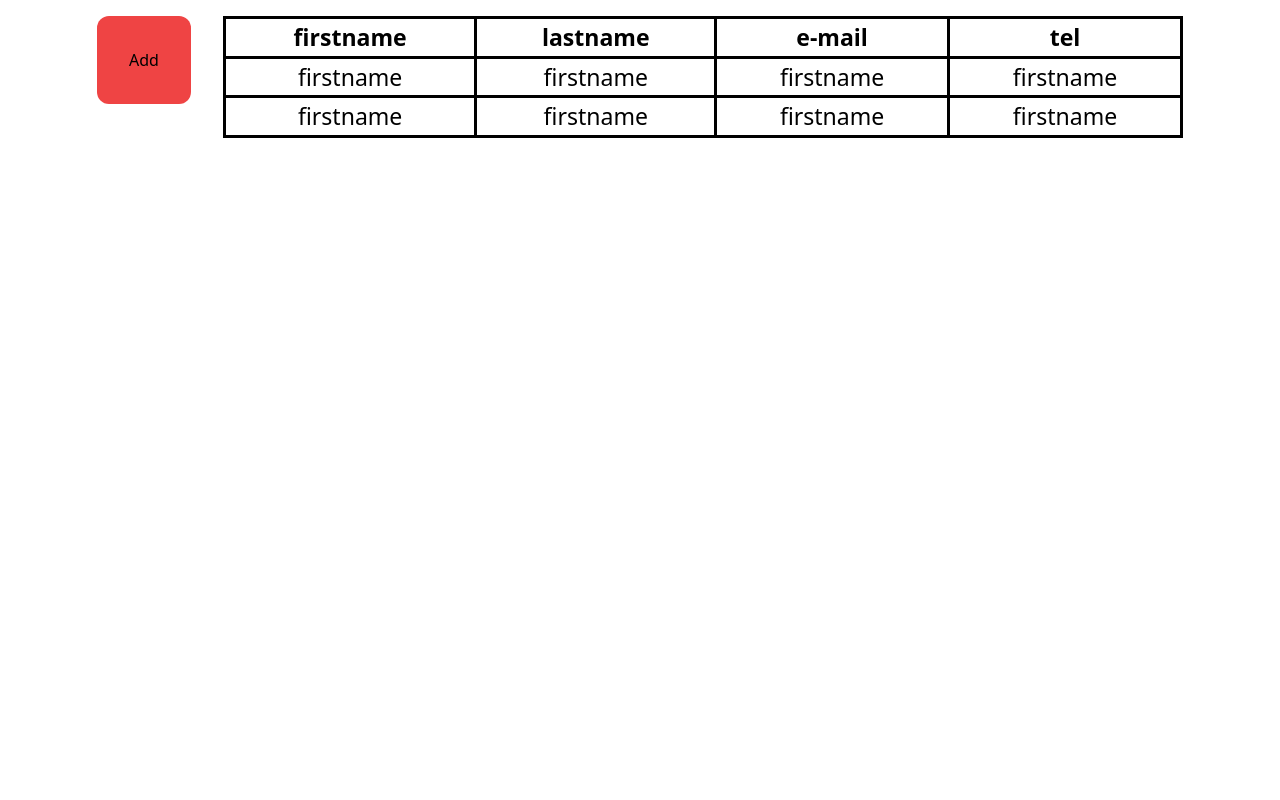
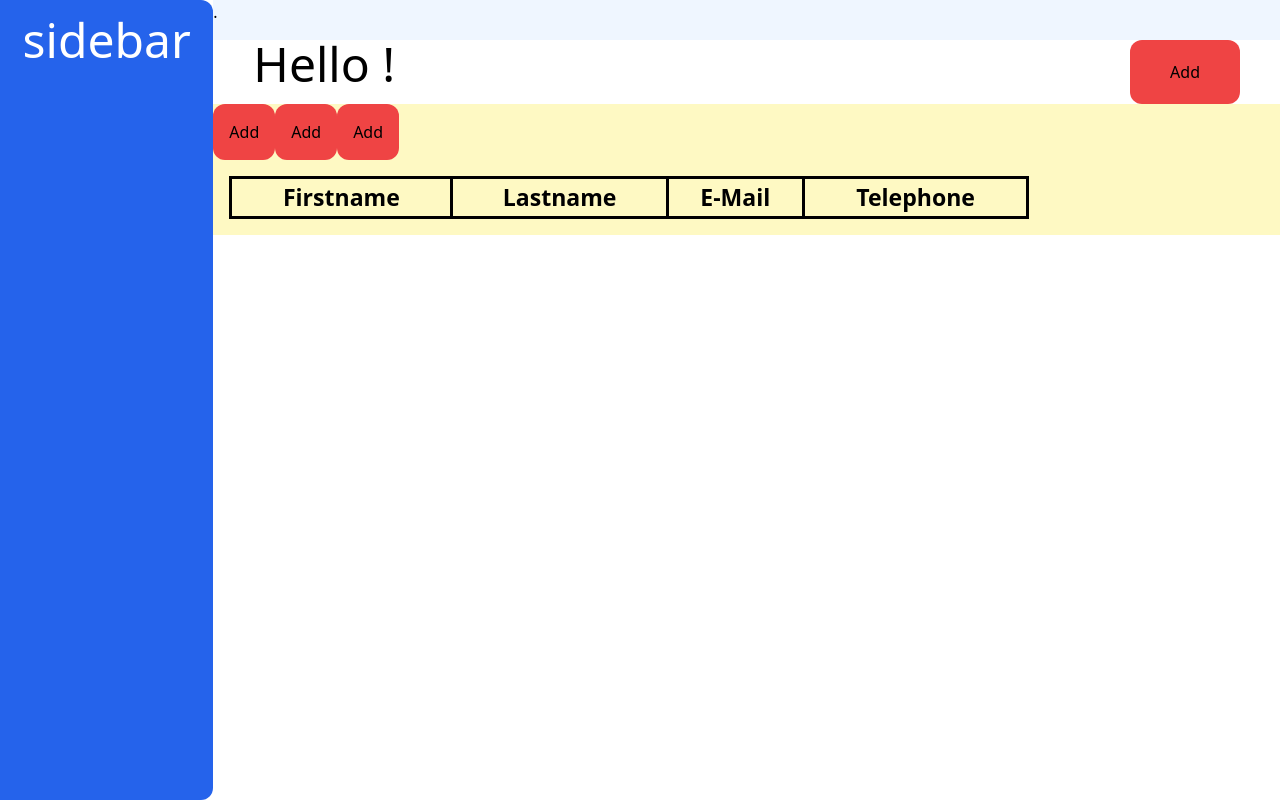
Before and after one commit to Swrmooo/RegisterFormWithTable, a Next.js app: page / in a window 1280 px wide. Built offline with nearby package versions, Linux system fonts and the light colour scheme.

Commit message:
updated UI

```diff
--- a/src/pages/index.tsx
+++ b/src/pages/index.tsx
@@ -1,47 +1,94 @@
+import React, { useState, useEffect } from 'react';
 import { Inter } from 'next/font/google'
 import { useRouter } from 'next/router';
 
 const inter = Inter({ subsets: ['latin'] })
 
 export default function Home() {
+  const [userInfo, setUserInfo] = useState([]);
   const router = useRouter();
   const handleAddClick = () => {
     router.push('/registerform');
   };
 
+  useEffect(() => {
+    const storedData = JSON.parse(localStorage.getItem('Info') || '[]');
+    setUserInfo(storedData);
+  }, []);
+
   return (
-    <main className='bg-white'>
-      <div className='flex justify-center'>
-      <div>
+    <main className='flex'>
+      <div className='bg-blue-600 rounded-r-xl p-4 w-1/6 h-screen'>
+        <p className='text-white text-5xl text-center'>
+          sidebar
+        </p>
+      </div>
+
+      <div className='w-5/6 h-screen'>
+        <div className='bg-blue-50 h-10'>
+            .
+        </div>
+
+        <div className='flex justify-between mx-10'>
+          {/* title*/}
+          <p className=' text-5xl mb-4'>
+            Hello !
+          </p>
+
           <button type="button"
             onClick={handleAddClick}
-        className='bg-red-500 p-8 m-4 rounded-xl'
+            className='bg-red-500 px-10 rounded-xl'
             >Add
           </button>
         </div>
+
+        <div className='bg-yellow-100'>
+          {/* menu bar */}
+          <div className='flex'>
+              <button type="button"
+              onClick={handleAddClick}
+              className='bg-red-500 p-4 rounded-xl'
+              >Add
+              </button>
+              <button type="button"
+              onClick={handleAddClick}
+              className='bg-red-500 p-4 rounded-xl'
+              >Add
+              </button>
+              <button type="button"
+              onClick={handleAddClick}
+              className='bg-red-500 p-4 rounded-xl'
+              >Add
+              </button>
+
+          </div>
+
+          {/* table */}
+          <div className='flex'>
             <table className='w-3/4 m-4'>
+              <thead>
+                <tr>
+                  <th>Firstname</th>
+                  <th>Lastname</th>
+                  <th>E-Mail</th>
+                  <th>Telephone</th>
+                </tr>
+              </thead>
               <tbody>
-          <tr>
-            <th>firstname</th>
-            <th>lastname</th>
-            <th>e-mail</th>
-            <th>tel</th>
+                {userInfo.map((item:any,index:number) => (
+                  <tr key={index}>
+                    <td>{item.fname}</td>
+                    <td>{item.lname}</td>
+                    <td>{item.tel}</td>
+                    <td>{item.email}</td>
                   </tr>
-          <tr>
-            <td>firstname</td>
-            <td>firstname</td>
-            <td>firstname</td>
-            <td>firstname</td>
-          </tr>
-          <tr>
-            <td>firstname</td>
-            <td>firstname</td>
-            <td>firstname</td>
-            <td>firstname</td>
-          </tr>
+                ))}
               </tbody>
             </table>
           </div>
+        </div>
+      </div>
+
     </main>
   )
 }
--- a/src/pages/registerform.tsx
+++ b/src/pages/registerform.tsx
@@ -1,61 +1,94 @@
 import Image from 'next/image'
 import { Inter } from 'next/font/google'
 import { useRouter } from 'next/router';
+import React, { useState } from 'react';
 
 const inter = Inter({ subsets: ['latin'] })
 
-export default function Home() {
+export default function RegisterForm() {
     const router = useRouter();
-    const handleClick = (way:any) => {
-        switch(way) {
-            case "cancel": {
+    const [formRegister, setFormRegister] = useState({
+        fname: '',
+        lname: '',
+        tel: '',
+        email: '',
+      });
+
+    //   var regForm = {
+    //     fname: prompt,
+    //     lname: prompt,
+    //     tel: prompt,
+    //     email: prompt,
+    //   }
+
+      const handleInput = (e:any) => {
+        const { name, value } = e.target;
+        setFormRegister((prevData) => ({
+          ...prevData,
+          [name]: value,
+        }));
+      };
+
+    //   const saveToLocalStorage = () => {
+    //     // const Info = JSON.stringify(formRegister);
+    //     // localStorage.setItem('Info', Info);
+    //     const Info = JSON.stringify(formRegister);
+    //     localStorage.setItem('Info', Info);
+    //   };
+
+      const handleSubmit = (e:any) => {
+        e.preventDefault();
+
+        const storedData = JSON.parse(localStorage.getItem('Info') || '[]');
+        storedData.push(formRegister);
+        localStorage.setItem('Info', JSON.stringify(storedData));
+
+        // saveToLocalStorage();
+
         router.push('/');
-            }
-            case "submit": {
-                router.push('/');
-            }
-            default: {
-                break;
-             }
-        }
-
+        // console.log("success", formRegister)
       };
 
     return (
         <main className=''>
-            <div className='border-2'>
-                <div className='flex justify-center text-5xl mb-4'>
+            <div className='flex justify-center text-5xl mb-4 border-2'>
                 Register
             </div>
-                <div className='flex flex-col  w-2/6 h-5/6'>
-                    <input type="text" value=""
-                    className='border-2'
+            <form className='flex flex-wrap w-1/6 mx-auto'>
+                <input type="text" id="fname" name="fname"
+                className='border-2 w-full'
+                onChange={handleInput}
+                value={formRegister.fname}
                 />
-                    <input type="text" value=""
-                    className='border-2'
+                <input type="text" id="lname" name="lname"
+                className='border-2 w-full'
+                onChange={handleInput}
+                value={formRegister.lname}
                 />
-                    <input type="tel" value=""
-                    className='border-2'
+                <input type="tel" id="tel" name="tel"
+                className='border-2 w-full'
+                onChange={handleInput}
+                value={formRegister.tel}
                 />
-                    <input type="email" value=""
-                    className='border-2'
+                <input type="email" id="email" name="email"
+                className='border-2 w-full'
+                onChange={handleInput}
+                value={formRegister.email}
                 />
+            </form>
 
-                </div>
-                <div className='flex justify-center'>
+            <div className='flex justify-center border-2'>
                 <button type="button"
-                    onClick={handleClick.bind(null, "submit")}
+                onClick={handleSubmit}
                 className='bg-green-400 p-8 m-4 rounded-xl text-xl'
                 >submit
                 </button>
 
                 <button type="button"
-                    onClick={handleClick.bind(null, "submit")}
+                onClick={() => router.push('/')}
                 className='bg-red-500 p-8 m-4 rounded-xl text-xl'
                 >cancel
                 </button>
-
-                </div>
             </div>
         </main>
   )
```
Lines whose indentation alone changed are shown as unchanged.
